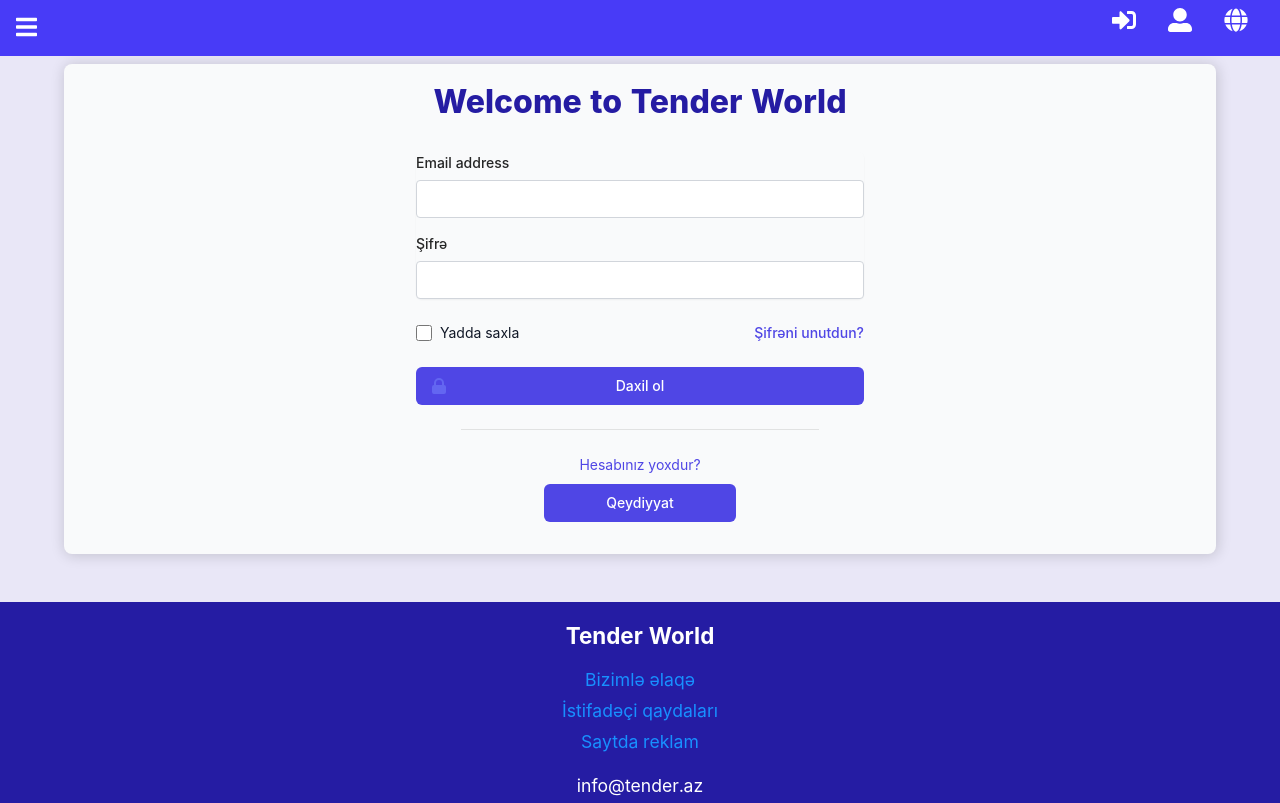
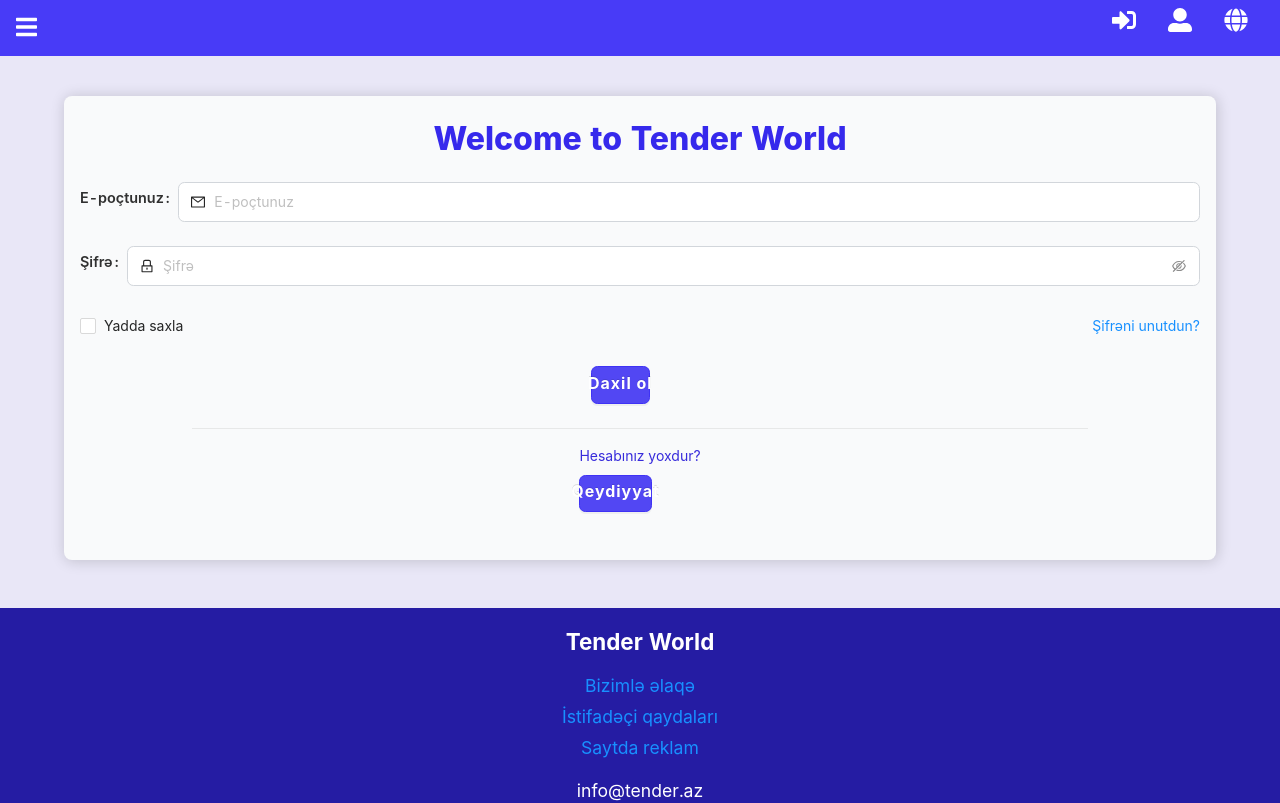
Before and after one commit to farhadamrah/tender, a React (Create React App) app: page /login in a window 1280 px wide. Shown: the top 803 px of the page. Built offline with nearby package versions, Linux system fonts and the light colour scheme; the HTML template or start-up script is replaced by a standard one.

Commit message:
version 1

```diff
--- a/src/Components/Main/MainPages/Sign/Login/Login.js
+++ b/src/Components/Main/MainPages/Sign/Login/Login.js
@@ -1,12 +1,99 @@
 import React from 'react';
 import { Link } from 'react-router-dom';
 import './Login.scss';
-import { LockClosedIcon } from '@heroicons/react/solid';
+
+import { Form, Input, Button, Checkbox } from 'antd';
+import { UserOutlined, LockOutlined, MailOutlined } from '@ant-design/icons';
+import FormItem from 'antd/lib/form/FormItem';
 
 const Login = () => {
+  const onFinish = (values) => {
+    console.log('Received values of form: ', values);
+  };
+
   return (
     <>
-      <div className="flex items-center justify-center bg-gray-50  pb-8 px-4 sm:px-6 lg:px-8 mt-24 login-container">
+      <div className="login-container">
+        <h1 className="login-title">Welcome to Tender World</h1>
+        <Form
+          name="normal_login"
+          className="login-form"
+          initialValues={{
+            remember: true,
+          }}
+          onFinish={onFinish}
+        >
+          <Form.Item
+            label="E-poçtunuz"
+            name="email"
+            rules={[
+              {
+                required: true,
+                message: 'Zəhmət olmazsa e-poçtunuzu daxil edin!',
+              },
+            ]}
+          >
+            <Input
+              prefix={<MailOutlined className="site-form-item-icon" />}
+              placeholder="E-poçtunuz"
+            />
+          </Form.Item>
+
+          <Form.Item
+            label="Şifrə"
+            name="password"
+            rules={[
+              {
+                required: true,
+                message: 'Zəhmət olmazsa şifrənizi daxil edin!',
+              },
+            ]}
+          >
+            <Input.Password
+              prefix={<LockOutlined className="site-form-item-icon" />}
+              type="password"
+              placeholder="Şifrə"
+            />
+          </Form.Item>
+
+          <div className="login__check">
+            <Form.Item>
+              <Form.Item name="remember" valuePropName="" noStyle>
+                <Checkbox>Yadda saxla</Checkbox>
+              </Form.Item>
+            </Form.Item>
+
+            <Form.Item>
+              <Link to="#">Şifrəni unutdun?</Link>
+            </Form.Item>
+          </div>
+
+          <div className="login__buttons">
+            <Form.Item>
+              <Button type="primary" className="a login-form-button">
+                Daxil ol
+              </Button>
+            </Form.Item>
+            <div className="horizontal-line" />
+            <p>Hesabınız yoxdur?</p>
+            <Form.Item>
+              <Link to="/register">
+                <Button type="primary" className="login-form-button">
+                  Qeydiyyat
+                </Button>
+              </Link>
+            </Form.Item>
+          </div>
+        </Form>
+      </div>
+    </>
+  );
+};
+
+export default Login;
+
+/**
+  <div className="flex items-center justify-center bg-gray-50  pb-8 px-4 sm:px-6 lg:px-8 mt-24 login-container">
         <div className="max-w-md w-full space-y-8">
           <div>
             <h2 className="mt-5 text-center text-3xl font-extrabold text-gray-900 form__title">
@@ -107,8 +194,4 @@ const Login = () => {
           </form>
         </div>
       </div>
-    </>
-  );
-};
-
-export default Login;
+ */
--- a/src/Components/Main/MainPages/Sign/Login/Login.scss
+++ b/src/Components/Main/MainPages/Sign/Login/Login.scss
@@ -1,18 +1,107 @@
 .login-container {
-  margin-top: 4rem;
+  background: #f9fafb;
+  margin-top: 6rem;
+  padding: 1.5rem 1rem;
   border-radius: 0.5rem;
   box-shadow: 1px 1px 14px 1px rgba(0, 0, 0, 0.158);
 
-  .form__title {
+  .login-title {
     font-size: 2rem;
     font-weight: 800;
-    color: #251ca3;
+    color: #3629ec;
+    margin-bottom: 1.5rem;
+    text-align: center;
+    line-height: 2.4rem;
   }
 
-  .horizontal-line {
-    width: 80%;
-    height: 0.09rem;
-    background: #d3d3d39c;
-    margin-bottom: 1.5rem;
+  .ant-input {
+    background-color: white;
+    margin-left: 0.3rem;
+  }
+
+  .ant-input-affix-wrapper:hover,
+  .ant-input:hover {
+    border-color: #5850eb !important;
+  }
+
+  .ant-input-affix-wrapper {
+    border-radius: 0.4rem;
+    padding: 0.5rem 0.8rem;
+    border-color: #d2d6db;
+  }
+
+  .ant-input-affix-wrapper:focus,
+  .ant-input-affix-wrapper-focused,
+  .ant-input:focus {
+    border-color: #1b0ddf;
+    box-shadow: 0 0 0 2px #150ab644;
+  }
+
+  .ant-form-item-label > label {
+    font-size: 0.9rem;
+    font-weight: 600;
+    color: #303030;
+  }
+  .ant-form-item .ant-form-item-label {
+    padding: 0;
+  }
+  .ant-form-item-required::before {
+    content: none !important;
+  }
+
+  .login__check {
+    width: 100%;
+    display: flex;
+    justify-content: space-between;
+
+    .ant-form-item {
+      width: auto !important;
+      color: #372bdb;
+    }
+  }
+
+  .login__buttons {
+    display: flex;
+    flex-direction: column;
+    align-items: center;
+    width: 100%;
+
+    .ant-btn-primary {
+      background-color: #5247f3;
+      border-color: #3f32f5;
+      border-radius: 0.4rem;
+      width: 100%;
+      padding: 1rem;
+      padding-bottom: 1.2rem;
+      display: flex;
+      justify-content: center;
+      align-items: center;
+      font-weight: bold;
+      font-size: 1rem;
+      letter-spacing: 0.06rem;
+    }
+    .ant-btn-primary:hover,
+    .ant-btn-primary:focus {
+      background-color: #2e23ce;
+      border-color: #2e23ce;
+    }
+
+    .ant-row:first-child {
+      width: 100%;
+    }
+    .ant-row:last-child {
+      width: 60%;
+    }
+
+    .horizontal-line {
+      width: 80%;
+      height: 0.08rem;
+      background: #d3d3d377;
+      margin-bottom: 1rem;
+    }
+    p {
+      color: #372bdb;
+      margin-bottom: 0.5rem;
+    }
   }
 }
--- a/src/Components/Main/MainPages/Sign/Register/Register.js
+++ b/src/Components/Main/MainPages/Sign/Register/Register.js
@@ -3,17 +3,69 @@ import { Link } from 'react-router-dom';
 import './Register.scss';
 import 'antd/dist/antd.css';
 
-import { Form, Input, Button, Checkbox } from 'antd';
+import { Form, Input, Button, Checkbox, Radio } from 'antd';
 import { UserOutlined, LockOutlined, MailOutlined } from '@ant-design/icons';
 
 const Register = () => {
+  const [value, setValue] = useState();
+  const [name, setName] = useState('');
+  const [button, setButton] = useState(false);
+
   const onFinish = (values) => {
     console.log('Received values of form: ', values);
+  };
+
+  const onChange = (e) => {
+    console.log(e.target.value);
+    setValue(e.target.value);
+  };
+
+  const onChangeBtn = (e) => {
+    console.log(e.target.value);
+    setButton(e.target.value);
+    setButton(!button);
+    console.log(button);
   };
 
   return (
     <>
       <div className="form">
+        <Radio.Group
+          onChange={onChangeBtn}
+          value={value}
+          optionType="button"
+          className="change-buttons"
+        >
+          <Radio
+            value={'şəxs'}
+            className={button ? 'radio-btn selected-btn' : 'radio-btn'}
+          >
+            Fiziki şəxs
+          </Radio>
+          <Radio
+            value={'şirkət'}
+            className={!button ? 'radio-btn selected-btn' : 'radio-btn'}
+          >
+            Şirkət
+          </Radio>
+        </Radio.Group>
+
+        <Radio.Group
+          onChange={onChange}
+          value={value}
+          className="radio-container"
+        >
+          <Radio value={1} className="radio">
+            İcraçı (Xidmət və ya məhsul təklif edən şəxs və ya şirkət)
+          </Radio>
+          <Radio value={2} className="radio">
+            Sifarişçi (Xidmət və ya məhsul axtaran şəxs və ya şirkət)
+          </Radio>
+          <Radio value={3} className="radio">
+            Satıcı (məhsul satan şəxs)
+          </Radio>
+        </Radio.Group>
+
         <Form
           name="normal_login"
           className="login-form"
@@ -23,6 +75,7 @@ const Register = () => {
           onFinish={onFinish}
         >
           <Form.Item
+            label={button ? 'Adınız' : 'Şirkətinizin adı'}
             name="username"
             rules={[
               {
@@ -33,11 +86,12 @@ const Register = () => {
           >
             <Input
               prefix={<UserOutlined className="site-form-item-icon" />}
-              placeholder="Adınız"
+              placeholder={button ? 'Adınız' : 'Şirkətinizin adı'}
             />
           </Form.Item>
 
           <Form.Item
+            label="E-poçtunuz"
             name="email"
             rules={[
               {
@@ -53,6 +107,7 @@ const Register = () => {
           </Form.Item>
 
           <Form.Item
+            label="Telefon nömrəniz"
             name="phone"
             rules={[
               {
@@ -68,6 +123,7 @@ const Register = () => {
           </Form.Item>
 
           <Form.Item
+            label="Şifrə"
             name="password1"
             rules={[
               {
@@ -83,6 +139,7 @@ const Register = () => {
             />
           </Form.Item>
           <Form.Item
+            label="Şifrə"
             name="password2"
             rules={[
               {
@@ -99,7 +156,7 @@ const Register = () => {
           </Form.Item>
 
           <Form.Item>
-            <Form.Item name="remember" valuePropName="checked" noStyle>
+            <Form.Item name="remember" valuePropName="" noStyle>
               <Checkbox>
                 <Link to="/rules">Qaydalarla</Link> tanış oldum və qəbul edirəm
               </Checkbox>
@@ -122,112 +179,3 @@ const Register = () => {
 };
 
 export default Register;
-
-/*
-
-
-
-
- <div>
-      <div className="flex items-center justify-center bg-gray-50  pb-8 px-4 sm:px-6 lg:px-8 mt-24 login-container">
-        <div className="max-w-md w-full space-y-8">
-          <div>
-            <h2 className="mt-5 text-center text-3xl font-extrabold text-gray-900 form__title">
-              Welcome to Tender World
-            </h2>
-          </div>
-          <form className="mt-8 space-y-6" action="#" method="POST">
-            <div className="rounded-md shadow-sm -space-y-px">
-              <div>
-                <input
-                  id="name"
-                  name="name"
-                  type="text"
-                  autoComplete="name"
-                  required
-                  className=" mb-3 appearance-none rounded relative block w-full px-3 py-2 border border-gray-300 placeholder-gray-500 text-gray-900 focus:outline-none focus:ring-indigo-500 focus:border-indigo-500 focus:z-10 sm:text-sm"
-                  placeholder="Adınız"
-                />
-
-                <input
-                  id="email-address"
-                  name="email"
-                  type="email"
-                  autoComplete="email"
-                  required
-                  className=" mb-3 appearance-none rounded relative block w-full px-3 py-2 border border-gray-300 placeholder-gray-500 text-gray-900 focus:outline-none focus:ring-indigo-500 focus:border-indigo-500 focus:z-10 sm:text-sm"
-                  placeholder="Email address"
-                />
-
-                <div className="mt-1 relative rounded-md shadow-sm">
-                  <div className="absolute bottom-3 inset-y-0 left-0 pl-3 flex items-center pointer-events-none">
-                    <span className="text-gray-500 sm:text-sm">+994</span>
-                  </div>
-                  <input
-                    type="text"
-                    name="price"
-                    id="price"
-                    className=" mb-3 appearance-none rounded border border-gray-30 w-full pl-14 py-2 sm:text-sm border-gray-300 placeholder-gray-500 text-gray-900 focus:outline-none focus:ring-indigo-500 focus:border-indigo-500 focus:z-10 sm:text-sm"
-                    placeholder="Telefon nömrəniz"
-                  />
-                </div>
-
-                <input
-                  id="password"
-                  name="password"
-                  type="password"
-                  autoComplete="current-password"
-                  required
-                  className=" mb-3 appearance-none rounded relative block w-full px-3 py-2 border border-gray-300 placeholder-gray-500 text-gray-900 focus:outline-none focus:ring-indigo-500 focus:border-indigo-500 focus:z-10 sm:text-sm"
-                  placeholder="Şifrənizi daxil edin"
-                />
-                <input
-                  id="password"
-                  name="password"
-                  type="password"
-                  autoComplete="current-password"
-                  required
-                  className=" mb-3 appearance-none rounded relative block w-full px-3 py-2 border border-gray-300 placeholder-gray-500 text-gray-900 focus:outline-none focus:ring-indigo-500 focus:border-indigo-500 focus:z-10 sm:text-sm"
-                  placeholder="Şifrənizi təkrar edin"
-                />
-              </div>
-            </div>
-
-            <div className="flex items-center justify-between">
-              <div className="flex items-center">
-                <input
-                  id="remember_me"
-                  name="remember_me"
-                  type="checkbox"
-                  className="h-4 w-4 text-indigo-600 focus:ring-indigo-500 border-gray-300 rounded"
-                />
-                <label
-                  htmlFor="remember_me"
-                  className="ml-2 block text-sm text-indigo-500 hover:text-indigo-400"
-                >
-                  <Link to="/">Qaydalar ilə razıyam</Link>
-                </label>
-              </div>
-            </div>
-
-            <div className="flex flex-col items-center">
-              <button
-                type="submit"
-                className="group relative w-full flex justify-center py-2 px-4 border border-transparent text-sm font-medium rounded-md text-white bg-indigo-600 hover:bg-indigo-700 focus:outline-none focus:ring-2 focus:ring-offset-2 focus:ring-indigo-500"
-              >
-                Qeydiyyat
-              </button>
-            </div>
-          </form>
-        </div>
-      </div>
-    </div>
-
-
-
-
-
-
-
-
-*/
--- a/src/Components/Main/MainPages/Sign/Register/Register.scss
+++ b/src/Components/Main/MainPages/Sign/Register/Register.scss
@@ -1,16 +1,88 @@
 .form {
   background: white;
-  margin-top: 8rem;
+  margin-top: 6rem;
   padding: 1rem;
   padding-top: 3rem;
   border-radius: 0.5rem;
   box-shadow: 1px 1px 14px 1px rgba(0, 0, 0, 0.158);
+
+  .change-buttons {
+    margin-bottom: 2rem;
+    display: flex;
+    justify-content: center;
+
+    // .ant-radio-button-wrapper {
+    .radio-btn {
+      width: 8rem;
+      height: 2.5rem;
+      padding-bottom: 0.2rem;
+      display: flex;
+      align-items: center;
+      justify-content: center;
+      font-size: 1.1rem;
+      font-weight: 500;
+      background-color: rgb(70, 57, 243);
+      color: white;
+      border-radius: 0.5rem;
+      transform: scale(1.1);
+      // border: none;
+
+      .ant-radio {
+        display: none;
+      }
+    }
+
+    .selected-btn {
+      background-color: rgb(96, 88, 236);
+      transform: scale(1);
+      border: 3px solid rgba(37, 22, 172, 0.329);
+    }
+  }
+
+  .radio-container {
+    background: rgb(73, 64, 224);
+    border-radius: 0.7rem;
+    padding: 1.5rem;
+    margin-bottom: 2rem;
+    width: 100%;
+
+    .radio {
+      display: flex;
+      margin-bottom: 0.5rem;
+      font-size: 1.1rem;
+      color: white;
+    }
+    .ant-radio:hover .ant-radio-inner {
+      border-color: #5850eb;
+    }
+    .ant-radio-checked .ant-radio-inner {
+      border-color: #a6a3e6;
+    }
+    .ant-radio-checked .ant-radio-inner::after {
+      background-color: #5850eb;
+    }
+
+    .ant-radio-input:focus + .ant-radio-inner {
+      box-shadow: 0 0 0 0.5px rgb(48, 7, 231) !important;
+    }
+  }
 
   .ant-form-item {
     width: 100%;
     display: flex;
     flex-direction: row;
     justify-content: center;
+  }
+  .ant-form-item-label > label {
+    font-size: 0.9rem;
+    font-weight: 600;
+    color: #545c6a;
+  }
+  .ant-form-item .ant-form-item-label {
+    padding: 0;
+  }
+  .ant-form-item-required::before {
+    content: none !important;
   }
 
   .ant-btn-primary {
@@ -33,19 +105,22 @@
     border-color: #2e23ce;
   }
 
-  .ant-input-affix-wrapper:hover {
+  .ant-input-affix-wrapper:hover,
+  .ant-input:hover {
     border-color: #5850eb !important;
-  }
-  .ant-input-affix-wrapper:active {
-    box-shadow: 0 0 2px rgb(89, 82, 235);
-    // box-shadow: 0 0 2px #413bad !important;
-    border-color: rgb(89, 82, 235) !important;
   }
 
   .ant-input-affix-wrapper {
     border-radius: 0.4rem;
-    padding: 0.6rem 0.8rem;
-    // background-color: red;
+    padding: 0.5rem 0.8rem;
+    border-color: #d2d6db;
+  }
+
+  .ant-input-affix-wrapper:focus,
+  .ant-input-affix-wrapper-focused,
+  .ant-input:focus {
+    border-color: #1b0ddf;
+    box-shadow: 0 0 0 2px #150ab644;
   }
 
   #normal_login_phone {
@@ -57,4 +132,28 @@
     border-top-left-radius: 0.4rem;
     border-bottom-left-radius: 0.4rem;
   }
+
+  .ant-checkbox-checked .ant-checkbox-inner {
+    background-color: #2e23ce;
+    border-color: #5145fc;
+  }
+
+  .ant-checkbox-wrapper a {
+    color: #4338e4;
+  }
+  .ant-checkbox-wrapper a:hover {
+    color: #7970fc;
+    text-decoration: underline;
+  }
+
+  .ant-checkbox-inner {
+    border-radius: 0.3rem !important;
+    border-color: #bfc2c9;
+  }
+
+  .ant-checkbox-wrapper:hover .ant-checkbox-inner,
+  .ant-checkbox:hover .ant-checkbox-inner,
+  .ant-checkbox-input:focus + .ant-checkbox-inner {
+    border-color: #5145fc;
+  }
 }
```
Also changed, not shown: src/Components/Main/MainPages/Sign/Register/RegisterRules/Rules.js (+17 -14 lines), src/Components/Main/MainPages/Sign/Register/RegisterRules/Rules.scss (+14 -2 lines).
